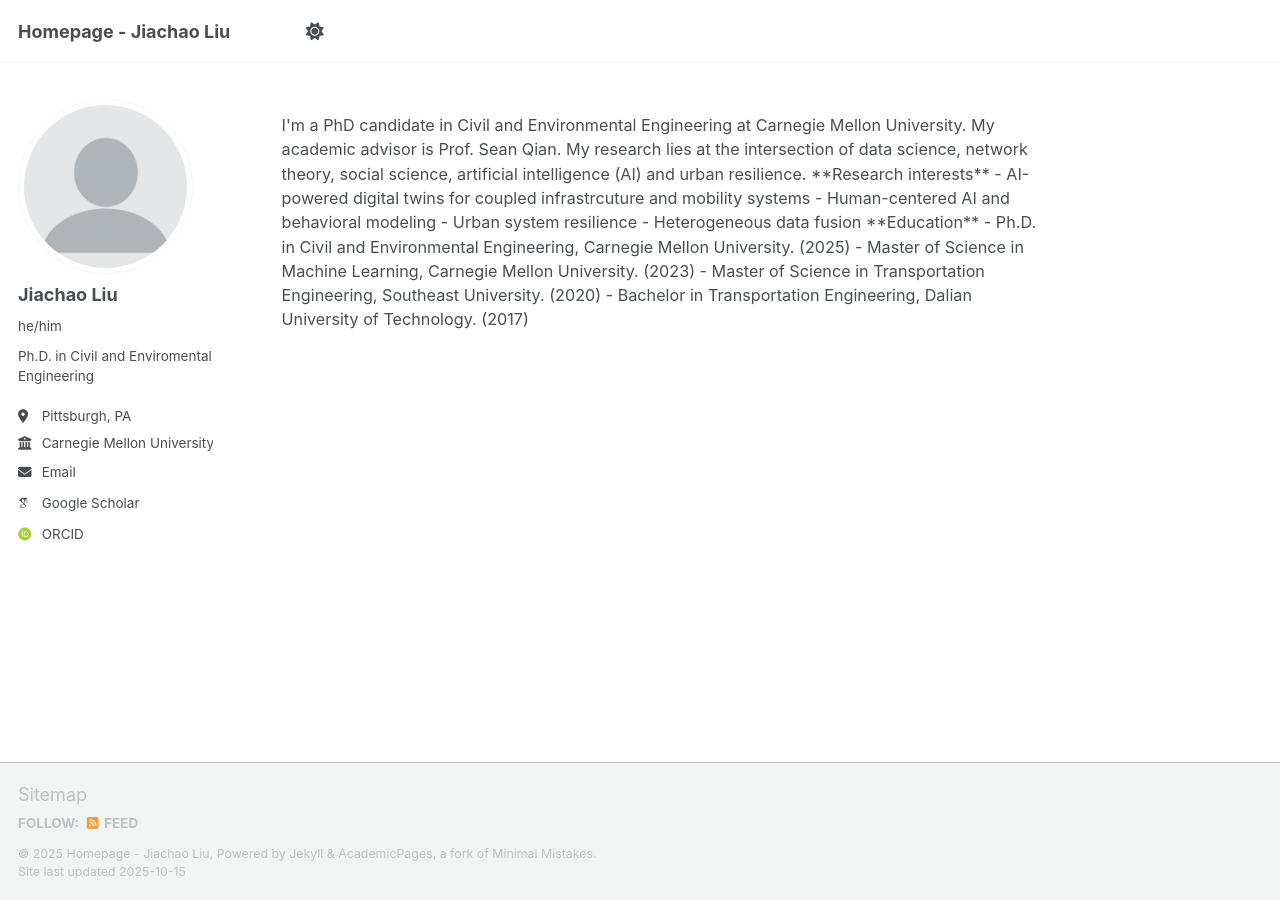
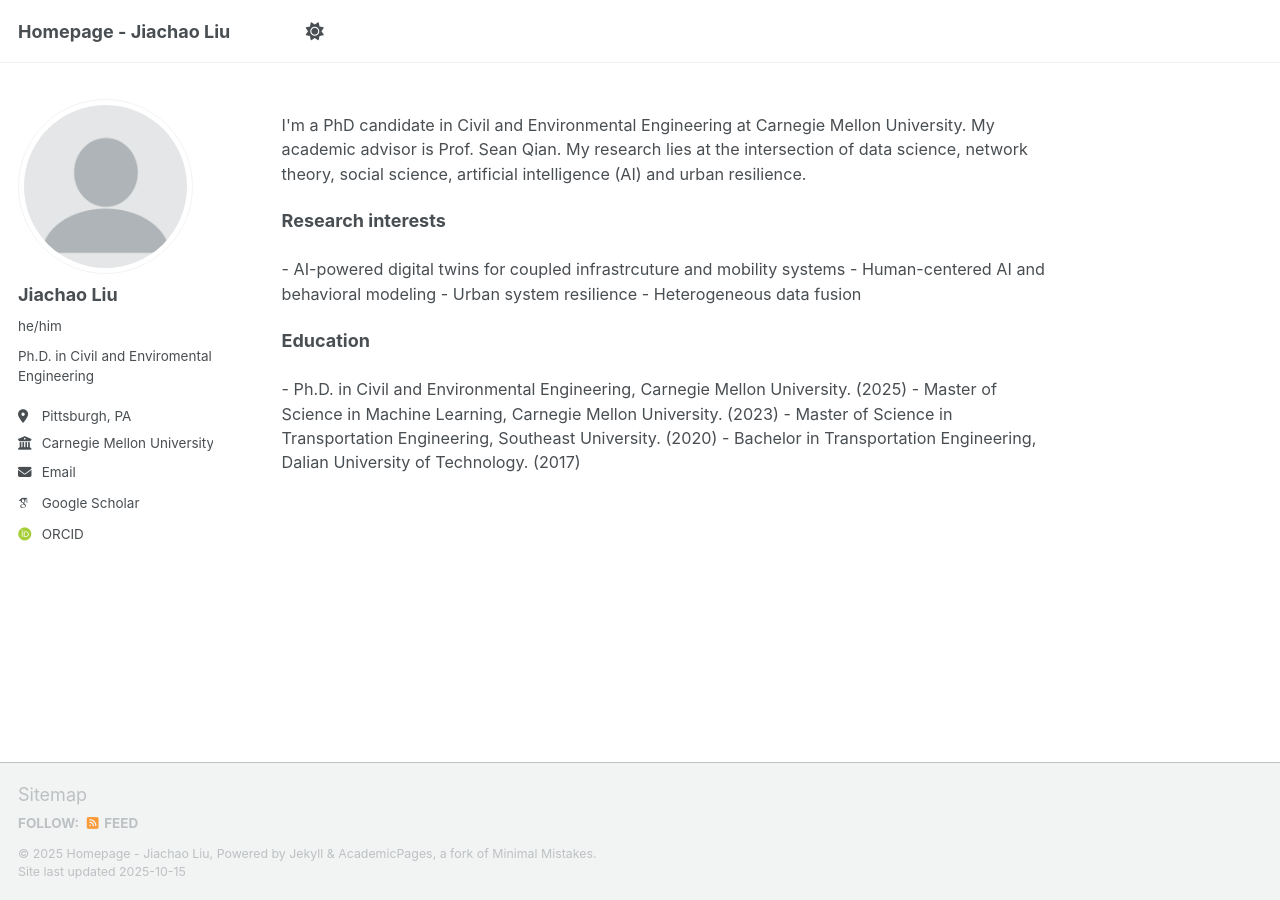
Before and after one commit to jiachaol/jiachaol, a Jekyll site: the page built from _pages/about.md, in a window 1280 px wide. Built offline with Jekyll 4.4.1, drawn with Linux system fonts in a browser that asks for light colours; some web fonts are replaced; a script that is not in the unit is left out.

Commit message:
Update about page with research interests and education

```diff
--- a/_pages/about.md
+++ b/_pages/about.md
@@ -10,14 +10,18 @@ redirect_from:
 
 <p style="font-size: 0.9rem;">
 I'm a PhD candidate in Civil and Environmental Engineering at Carnegie Mellon University. My academic advisor is Prof. Sean Qian. My research lies at the intersection of data science, network theory, social science, artificial intelligence (AI) and urban resilience.
+</p>
 
 **Research interests**
+<p style="font-size: 0.9rem;">
 - AI-powered digital twins for coupled infrastrcuture and mobility systems
 - Human-centered AI and behavioral modeling
 - Urban system resilience
 - Heterogeneous data fusion
+</p>
 
 **Education**
+<p style="font-size: 0.9rem;">
 - Ph.D. in Civil and Environmental Engineering, Carnegie Mellon University. (2025)
 - Master of Science in Machine Learning, Carnegie Mellon University. (2023)
 - Master of Science in Transportation Engineering, Southeast University. (2020)
```
